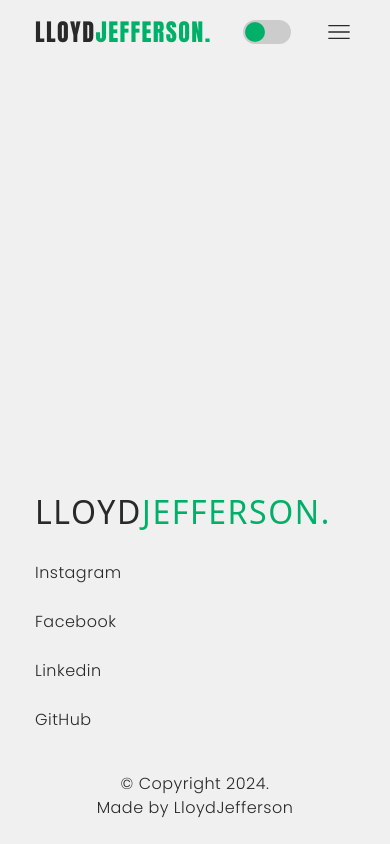
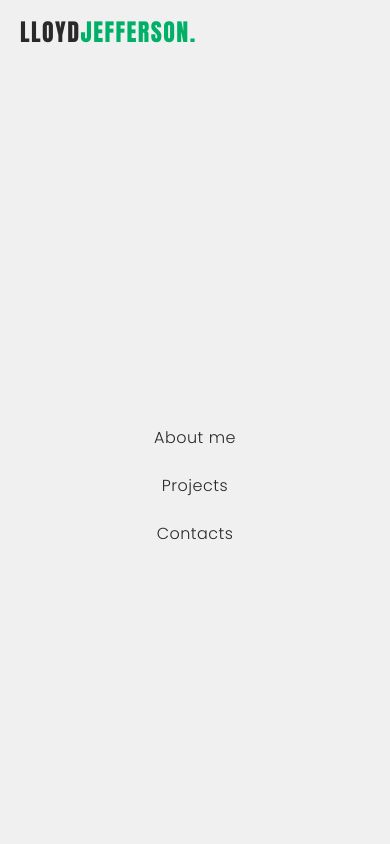
Before and after one commit to tms-zngs/js-team-17, a website built with Vite: page src/index.html in a window 390 px wide. Both pictures are taken after a click on the button 339 px from the left and 32 px from the top of the page. Built offline with nearby package versions, Linux system fonts and the light colour scheme.

Commit message:
done html/css

```diff
--- /dev/null
+++ b/src/css/modal.css
@@ -0,0 +1,77 @@
+.modal-overlay.active {
+  visibility: visible;
+  opacity: 1;
+}
+
+.modal-overlay {
+  position: fixed;
+  top: 0;
+  left: 50%;
+  transform: translate(-50%);
+  width: 100%;
+  height: 100%;
+  overflow: hidden;
+  visibility: hidden;
+  opacity: 0;
+  transition: opacity 0.3s ease, visibility 0.3s ease;
+  background-color: var(--main-background-color);
+  z-index: 999;
+}
+/*
+.header-container {
+  display: flex;
+  justify-content: space-between;
+  padding: 20px;
+  min-width: 320px;
+  max-width: 360px;
+} */
+
+.logo {
+  color: var(--main-text-color);
+  font-weight: 400;
+  font-size: 24px;
+  line-height: 100%;
+  letter-spacing: 0.06em;
+  font-family: Impact, Arial, sans-serif;
+  text-transform: uppercase;
+  display: flex;
+  align-items: center;
+}
+
+.logo-header-span {
+    color: var(--span-text-color);
+}
+
+.modal-btn {
+    z-index: 100;
+}
+
+.icon-close{
+    fill: black;
+}
+
+.burger-btn {
+    border: none;
+    background-color: transparent;
+    width: 32px;
+    height: 32px;
+    padding: 0;
+}
+
+.nav-list {
+    height: 100%;
+    display: flex;
+    flex-direction: column;
+    align-items: center;
+    justify-content: center;
+    gap: 24px;
+    z-index: 999;
+}
+
+.nav-item {
+    font-weight: 300;
+    font-size: 16px;
+    line-height: 150%;
+    letter-spacing: .03em;
+    font-family: Poppins, sans-serif;
+}
--- a/src/css/styles.css
+++ b/src/css/styles.css
@@ -20,3 +20,4 @@
 @import url('./reviews.css');
 @import url('./work-together.css');
 @import url('./footer.css');
+@import url('./modal.css');
--- a/src/index.html
+++ b/src/index.html
@@ -33,6 +33,9 @@
 
     <load src="./partials/footer.html" />
 
+    <load src="./partials/modal.html" />
+
     <script type="module" src="./main.js"></script>
+
   </body>
 </html>
--- a/src/js/header.js
+++ b/src/js/header.js
@@ -17,3 +17,20 @@ function toggleTheme() {
 }
 
 themeToggle.addEventListener("change", toggleTheme);
+
+
+
+
+  const openBurgerBtn = document.querySelector('.burger-btn'); // первая кнопка
+  const modalOverlay = document.querySelector('.modal-overlay');
+  const closeModalBtn = document.querySelector('.modal-btn'); // кнопка закрытия в модалке
+
+  // Открыть модалку
+  openBurgerBtn.addEventListener('click', () => {
+    modalOverlay.classList.add('active');
+  });
+
+  // Закрыть модалку
+  closeModalBtn.addEventListener('click', () => {
+    modalOverlay.classList.remove('active');
+  });
--- /dev/null
+++ b/src/partials/modal.html
@@ -0,0 +1,19 @@
+<div class="modal-overlay">
+    <div class="header-container">
+        <a href="#" class="logo">
+            Lloyd
+            <span class="logo-header-span">Jefferson.</span>
+        </a>
+        <button type="button" class="burger-btn modal-btn">
+            <svg class="icon-close" width="32" height="32">
+                <use href="../img/sprite.svg#icon-modal-close"></use>
+            </svg>
+        </button>
+    </div>
+    <ul class="nav-list">
+        <li class="nav-item"><a href="" class="modal-link">About me</a></li>
+        <li class="nav-item"><a href="" class="modal-link">Projects</a></li>
+        <li class="nav-item"><a href="" class="modal-link">Contacts</a></li>
+    </ul>
+    <img src="../img/decor/decor-hero-mobile.png" alt="bg-header" class="bg-header">
+</div>
```
